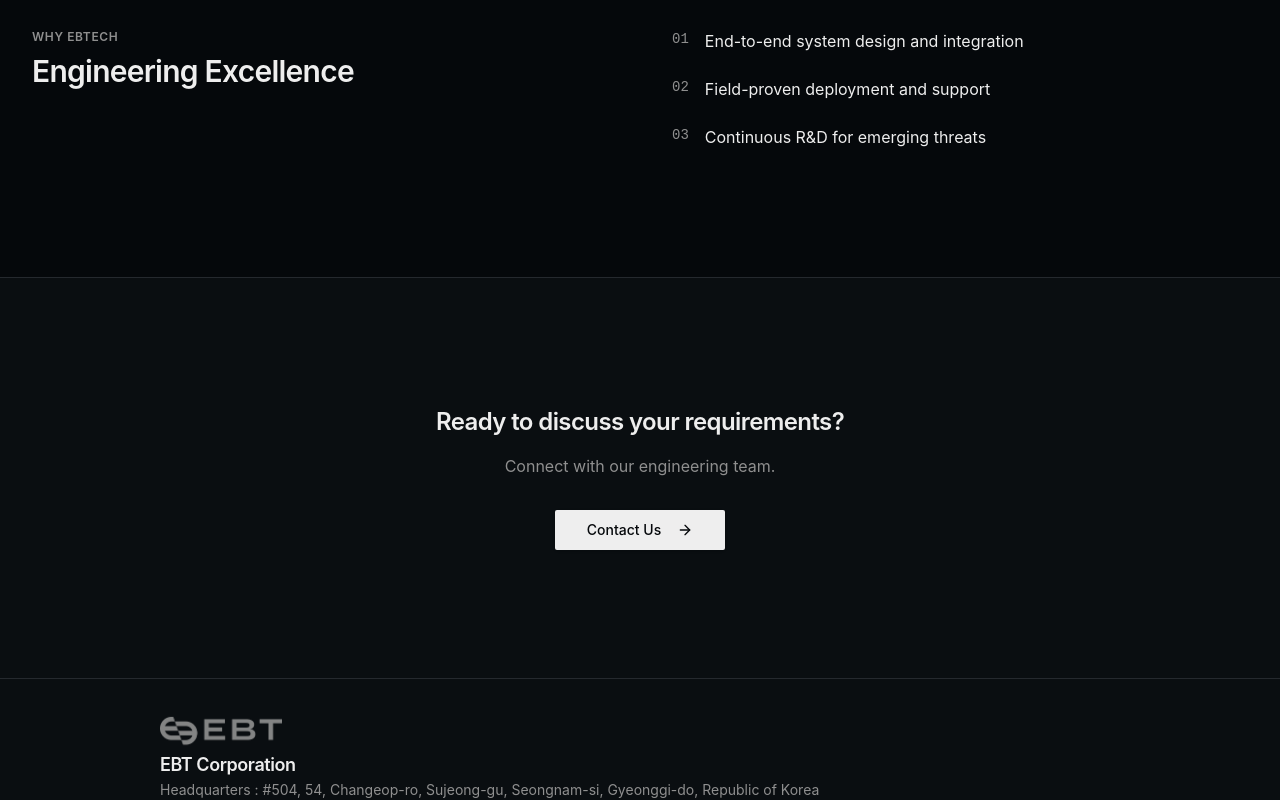
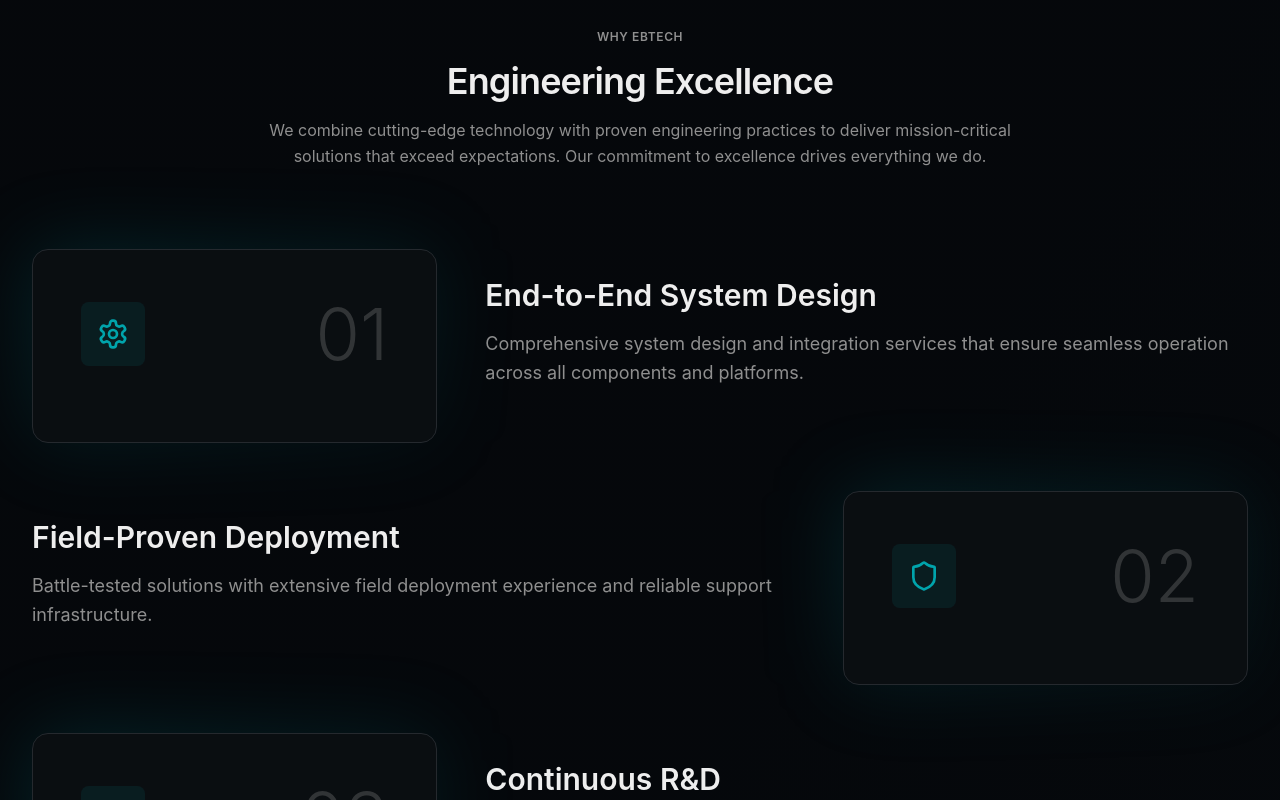
Before and after one commit to allstring/ebt-web-platform, a React (Vite) app: page / in a window 1280 px wide. Shown: the part 2260-3060 px from the top of the page. Built offline with nearby package versions, Linux system fonts and the light colour scheme.

Commit message:
feat: enhance Home page capabilities section with detailed descriptions and icons for improved clarity and visual appeal

```diff
--- a/src/pages/Home.tsx
+++ b/src/pages/Home.tsx
@@ -1,5 +1,5 @@
 import {Link} from 'react-router-dom'
-import { ArrowRight } from "lucide-react"
+import { ArrowRight, Settings, Shield, Zap, Target, Users, Wrench } from "lucide-react"
 import { Navigation } from "@/components/navigation"
 import { Footer } from "@/components/footer"
 import { Button } from "@/components/ui/button"
@@ -29,9 +29,36 @@ const solutions = [
 ]
 
 const capabilities = [
-  "End-to-end system design and integration",
-  "Field-proven deployment and support",
-  "Continuous R&D for emerging threats",
+  {
+    title: "End-to-End System Design",
+    description: "Comprehensive system design and integration services that ensure seamless operation across all components and platforms.",
+    icon: Settings,
+  },
+  {
+    title: "Field-Proven Deployment",
+    description: "Battle-tested solutions with extensive field deployment experience and reliable support infrastructure.",
+    icon: Shield,
+  },
+  {
+    title: "Continuous R&D",
+    description: "Ongoing research and development to stay ahead of emerging threats and evolving operational requirements.",
+    icon: Zap,
+  },
+  {
+    title: "Mission-Critical Reliability",
+    description: "Engineered for the highest standards of reliability and performance in demanding operational environments.",
+    icon: Target,
+  },
+  {
+    title: "Expert Engineering Team",
+    description: "Dedicated team of engineers with deep expertise in defense technologies and system integration.",
+    icon: Users,
+  },
+  {
+    title: "Custom Solutions",
+    description: "Tailored solutions designed to meet specific operational needs and integration requirements.",
+    icon: Wrench,
+  },
 ]
 
 export default function HomePage() {
@@ -159,23 +186,62 @@ export default function HomePage() {
         </section>
 
         {/* Why EBTech */}
-        <section className="py-24 lg:py-32 border-t border-border">
-          <div className="mx-auto max-w-7xl px-6 lg:px-8">
-            <div className="grid grid-cols-1 lg:grid-cols-2 gap-16">
-              <div>
-                <p className="text-xs font-semibold uppercase tracking-wider text-muted-foreground">Why EBTech</p>
-                <h2 className="mt-2 text-3xl font-semibold tracking-tight text-foreground">Engineering Excellence</h2>
-              </div>
-              <div className="space-y-6">
-                {capabilities.map((capability, index) => (
-                  <div key={index} className="flex items-start gap-4">
-                    <span className="text-sm font-mono text-muted-foreground">
-                      {String(index + 1).padStart(2, "0")}
-                    </span>
-                    <p className="text-foreground">{capability}</p>
+        <section className="py-24 lg:py-32 border-t border-border relative overflow-hidden">
+          <div className="absolute inset-0 bg-gradient-to-br from-background via-background to-card/30 pointer-events-none" />
+          <div className="relative mx-auto max-w-7xl px-6 lg:px-8">
+            <div className="max-w-3xl space-y-4 mb-20 text-center mx-auto">
+              <p className="text-xs font-semibold uppercase tracking-wider text-muted-foreground">Why EBTech</p>
+              <h2 className="text-3xl md:text-4xl font-semibold tracking-tight text-foreground">Engineering Excellence</h2>
+              <p className="text-base text-muted-foreground leading-relaxed">
+                We combine cutting-edge technology with proven engineering practices to deliver mission-critical solutions
+                that exceed expectations. Our commitment to excellence drives everything we do.
+              </p>
+            </div>
+
+            <div className="space-y-8 lg:space-y-12">
+              {capabilities.map((capability, index) => {
+                const Icon = capability.icon
+                const isEven = index % 2 === 0
+
+                return (
+                  <div
+                    key={capability.title}
+                    className={`group flex flex-col lg:flex-row gap-8 lg:gap-12 items-center ${
+                      isEven ? "lg:flex-row" : "lg:flex-row-reverse"
+                    }`}
+                  >
+                    {/* Icon & Number Section */}
+                    <div className="flex-shrink-0 w-full lg:w-1/3">
+                      <div className="relative">
+                        <div className="absolute inset-0 bg-gradient-to-br from-accent/20 to-accent/5 rounded-2xl blur-2xl group-hover:blur-3xl transition-all duration-500" />
+                        <div className="relative p-8 lg:p-12 bg-card border border-border rounded-2xl group-hover:border-accent/50 transition-all duration-300">
+                          <div className="flex items-center justify-between mb-6">
+                            <div className="p-4 bg-accent/10 rounded-xl group-hover:bg-accent/20 transition-colors">
+                              <Icon className="w-8 h-8 text-accent" />
+                            </div>
+                            <span className="text-6xl lg:text-7xl font-light text-muted-foreground/30 group-hover:text-accent/30 transition-colors">
+                              {String(index + 1).padStart(2, "0")}
+                            </span>
+                          </div>
+                        </div>
+                      </div>
+                    </div>
+
+                    {/* Content Section */}
+                    <div className="flex-1 w-full lg:w-2/3">
+                      <div className="h-full flex flex-col justify-center">
+                        <h3 className="text-2xl lg:text-3xl font-semibold text-foreground mb-4 group-hover:text-accent transition-colors">
+                          {capability.title}
+                        </h3>
+                        <p className="text-base lg:text-lg text-muted-foreground leading-relaxed">
+                          {capability.description}
+                        </p>
+                        <div className="mt-6 h-1 w-20 bg-gradient-to-r from-accent to-transparent opacity-0 group-hover:opacity-100 transition-opacity duration-300" />
+                      </div>
+                    </div>
                   </div>
-                ))}
-              </div>
+                )
+              })}
             </div>
           </div>
         </section>
```
